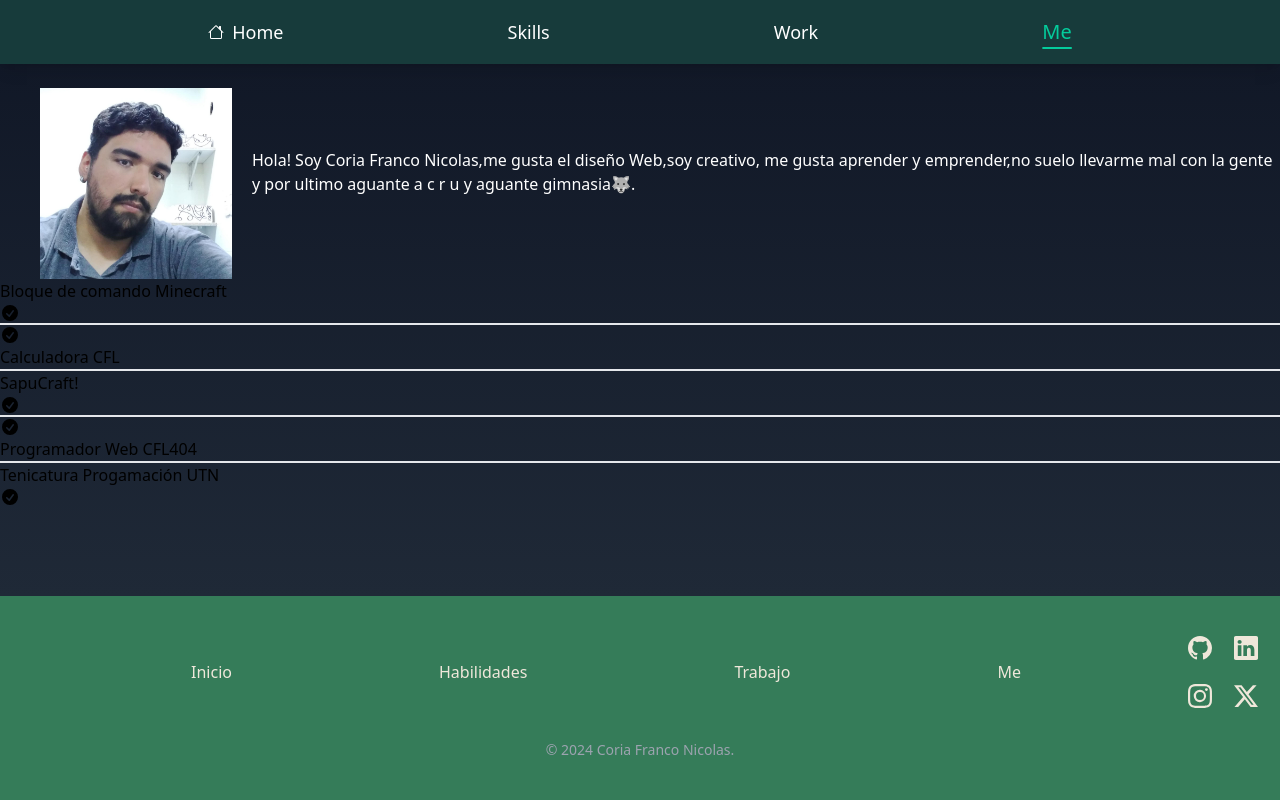
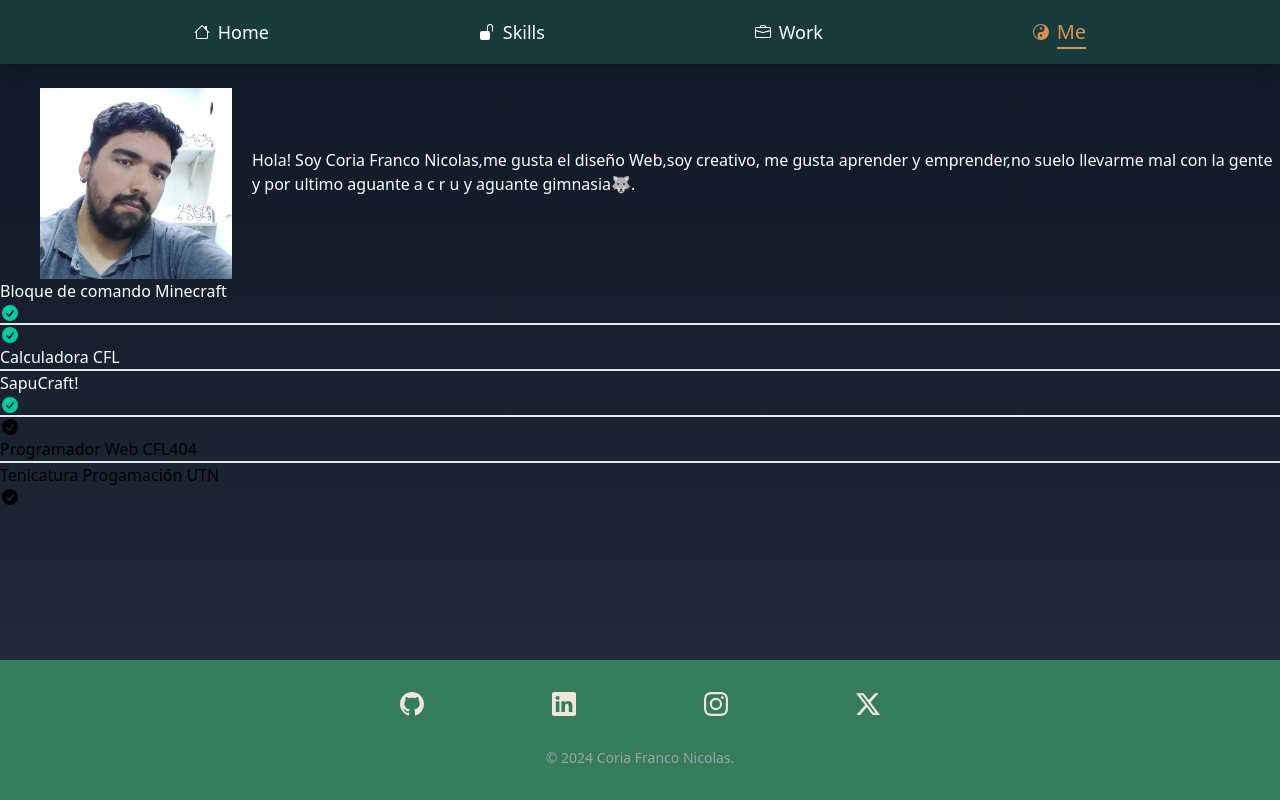
Before and after one commit to NekoBamBam/portfolio, a React (Vite) app: page /me in a window 1280 px wide. Built offline with nearby package versions, Linux system fonts and the light colour scheme.

Commit message:
arreglo footer,navbar y links skills

```diff
--- a/src/App.jsx
+++ b/src/App.jsx
@@ -15,7 +15,6 @@ function App() {
       <Routes>
         <Route path="/" element={<Layout />}>
           <Route index element={<Home />} />
-          {/* <Route path="contact" element={<Contact />} /> */}
           <Route path="skills" element={<Skills />} />
           <Route path="work" element={<Work />} />
           <Route path="me" element={<Me />} />
--- a/src/components/Footer.jsx
+++ b/src/components/Footer.jsx
@@ -1,65 +1,26 @@
 import { Link } from "react-router-dom";
 
-const MailButton = () => {
-  const mailtoLink =
-    "mailto:corinnicolas21@gmail.com?subject=Asunto%20del%20correo&body=Hola%20aquí%20va%20el%20mensaje";
-};
 const Footer = () => {
   return (
-    <footer className="bg-[#357c59] text-[#EFE7DA] py-10  ">
-      <div className="container mx-auto px-6 ">
-        <div className="flex flex-col md:flex-row justify-end items-center space-y-6 md:space-y-0">
-          {/* Información de contacto */}
-          {/* <div className="text-center md:text-left flex place-items-end  h-full ">
-            <h2 className="text-2xl font-semibold items-center ">Contacto: </h2>
-            <p className="text-lg mt-0">
-              Puedes escribirme a:{" "}
-              <a
-                href="mailto:correo@dominio.com"
-                className="text-[#9b3226] hover:text-[#d39152] hover:underline"
-              >
-                coriannicolas21@gmail.com
-              </a>
-            </p>
-          </div> */}
+    <footer className="bg-[#357c59] text-[#EFE7DA] py-8">
+  <div className="container mx-auto px-6">
+    <div className="flex flex-col md:flex-row justify-center items-center space-y-6 md:space-y-0">
 
-          {/* Enlaces */}
-          <div className="w-full">
-            <div className="flex flex-col md:flex-row space-y-4 place-content-evenly md:space-y-0 md:space-x-10 text-center">
-              <Link to="/" className="hover:text-[#d39152] hover:underline">
-                Inicio
-              </Link>
-              <Link
-                to="/skills"
-                className="hover:text-[#d39152] hover:underline"
-              >
-                Habilidades
-              </Link>
-              <Link to="/work" className="hover:text-[#d39152] hover:underline">
-                Trabajo
-              </Link>
-              <Link
-                to="/me"
-                className="hover:text-[#d39152] hover:underline"
-              >
-                Me
-              </Link>
-            </div>
-          </div>
       {/* Redes sociales */}
-          <div className=" right-0 grid grid-cols-2 gap-6">
+      <div className="grid grid-cols-4 gap-32">
         <a
           href="https://github.com/NekoBamBam"
           target="_blank"
           rel="noopener noreferrer"
-              className="hover:text-[#d39152] "
+          className="hover:text-[#d39152] tooltip"
+          data-tip="Github!"
         >
           <svg
             xmlns="http://www.w3.org/2000/svg"
             width="24"
             height="24"
             fill="currentColor"
-                class="bi bi-github"
+            className="bi bi-github"
             viewBox="0 0 16 16"
           >
             <path d="M8 0C3.58 0 0 3.58 0 8c0 3.54 2.29 6.53 5.47 7.59.4.07.55-.17.55-.38 0-.19-.01-.82-.01-1.49-2.01.37-2.53-.49-2.69-.94-.09-.23-.48-.94-.82-1.13-.28-.15-.68-.52-.01-.53.63-.01 1.08.58 1.23.82.72 1.21 1.87.87 2.33.66.07-.52.28-.87.51-1.07-1.78-.2-3.64-.89-3.64-3.95 0-.87.31-1.59.82-2.15-.08-.2-.36-1.02.08-2.12 0 0 .67-.21 2.2.82.64-.18 1.32-.27 2-.27s1.36.09 2 .27c1.53-1.04 2.2-.82 2.2-.82.44 1.1.16 1.92.08 2.12.51.56.82 1.27.82 2.15 0 3.07-1.87 3.75-3.65 3.95.29.25.54.73.54 1.48 0 1.07-.01 1.93-.01 2.2 0 .21.15.46.55.38A8.01 8.01 0 0 0 16 8c0-4.42-3.58-8-8-8" />
@@ -69,14 +30,15 @@ const Footer = () => {
           href="https://www.linkedin.com/in/franco-nicolas-coria-208101215/"
           target="_blank"
           rel="noopener noreferrer"
-              className="hover:text-[#d39152] "
+          className="hover:text-[#d39152] tooltip"
+          data-tip="Linkedin!"
         >
           <svg
             xmlns="http://www.w3.org/2000/svg"
             width="24"
             height="24"
             fill="currentColor"
-                class="bi bi-linkedin"
+            className="bi bi-linkedin"
             viewBox="0 0 16 16"
           >
             <path d="M0 1.146C0 .513.526 0 1.175 0h13.65C15.474 0 16 .513 16 1.146v13.708c0 .633-.526 1.146-1.175 1.146H1.175C.526 16 0 15.487 0 14.854zm4.943 12.248V6.169H2.542v7.225zm-1.2-8.212c.837 0 1.358-.554 1.358-1.248-.015-.709-.52-1.248-1.342-1.248S2.4 3.226 2.4 3.934c0 .694.521 1.248 1.327 1.248zm4.908 8.212V9.359c0-.216.016-.432.08-.586.173-.431.568-.878 1.232-.878.869 0 1.216.662 1.216 1.634v3.865h2.401V9.25c0-2.22-1.184-3.252-2.764-3.252-1.274 0-1.845.7-2.165 1.193v.025h-.016l.016-.025V6.169h-2.4c.03.678 0 7.225 0 7.225z" />
@@ -86,14 +48,15 @@ const Footer = () => {
           href="https://www.instagram.com/coriannicolas/"
           target="_blank"
           rel="noopener noreferrer"
-              className="hover:text-[#d39152] "
+          className="hover:text-[#d39152] tooltip"
+          data-tip="Instagram!"
         >
           <svg
             xmlns="http://www.w3.org/2000/svg"
             width="24"
             height="24"
             fill="currentColor"
-                class="bi bi-instagram"
+            className="bi bi-instagram"
             viewBox="0 0 16 16"
           >
             <path d="M8 0C5.829 0 5.556.01 4.703.048 3.85.088 3.269.222 2.76.42a3.9 3.9 0 0 0-1.417.923A3.9 3.9 0 0 0 .42 2.76C.222 3.268.087 3.85.048 4.7.01 5.555 0 5.827 0 8.001c0 2.172.01 2.444.048 3.297.04.852.174 1.433.372 1.942.205.526.478.972.923 1.417.444.445.89.719 1.416.923.51.198 1.09.333 1.942.372C5.555 15.99 5.827 16 8 16s2.444-.01 3.298-.048c.851-.04 1.434-.174 1.943-.372a3.9 3.9 0 0 0 1.416-.923c.445-.445.718-.891.923-1.417.197-.509.332-1.09.372-1.942C15.99 10.445 16 10.173 16 8s-.01-2.445-.048-3.299c-.04-.851-.175-1.433-.372-1.941a3.9 3.9 0 0 0-.923-1.417A3.9 3.9 0 0 0 13.24.42c-.51-.198-1.092-.333-1.943-.372C10.443.01 10.172 0 7.998 0zm-.717 1.442h.718c2.136 0 2.389.007 3.232.046.78.035 1.204.166 1.486.275.373.145.64.319.92.599s.453.546.598.92c.11.281.24.705.275 1.485.039.843.047 1.096.047 3.231s-.008 2.389-.047 3.232c-.035.78-.166 1.203-.275 1.485a2.5 2.5 0 0 1-.599.919c-.28.28-.546.453-.92.598-.28.11-.704.24-1.485.276-.843.038-1.096.047-3.232.047s-2.39-.009-3.233-.047c-.78-.036-1.203-.166-1.485-.276a2.5 2.5 0 0 1-.92-.598 2.5 2.5 0 0 1-.6-.92c-.109-.281-.24-.705-.275-1.485-.038-.843-.046-1.096-.046-3.233s.008-2.388.046-3.231c.036-.78.166-1.204.276-1.486.145-.373.319-.64.599-.92s.546-.453.92-.598c.282-.11.705-.24 1.485-.276.738-.034 1.024-.044 2.515-.045zm4.988 1.328a.96.96 0 1 0 0 1.92.96.96 0 0 0 0-1.92m-4.27 1.122a4.109 4.109 0 1 0 0 8.217 4.109 4.109 0 0 0 0-8.217m0 1.441a2.667 2.667 0 1 1 0 5.334 2.667 2.667 0 0 1 0-5.334" />
@@ -103,14 +66,15 @@ const Footer = () => {
           href="https://x.com/Neko_BamBam"
           target="_blank"
           rel="noopener noreferrer"
-              className="hover:text-[#d39152] "
+          className="hover:text-[#d39152] tooltip"
+          data-tip="Twitter!"
         >
           <svg
             xmlns="http://www.w3.org/2000/svg"
             width="24"
             height="24"
             fill="currentColor"
-                class="bi bi-twitter-x"
+            className="bi bi-twitter-x"
             viewBox="0 0 16 16"
           >
             <path d="M12.6.75h2.454l-5.36 6.142L16 15.25h-4.937l-3.867-5.07-4.425 5.07H.316l5.733-6.57L0 .75h5.063l3.495 4.633L12.601.75Zm-.86 13.028h1.36L4.323 2.145H2.865z" />
@@ -120,11 +84,12 @@ const Footer = () => {
     </div>
 
     {/* Copyright */}
-        <div className="text-center mt-8 text-sm text-gray-400 ">
+    <div className="text-center mt-8 text-sm text-gray-400">
       <p>&copy; 2024 Coria Franco Nicolas.</p>
     </div>
   </div>
 </footer>
+
   );
 };
 
--- a/src/components/Navbar.jsx
+++ b/src/components/Navbar.jsx
@@ -17,9 +17,55 @@ const routes = [
     ),
     label: "Home",
   },
-  { path: "/skills", label: "Skills" },
-  { path: "/work", label: "Work" },
-  { path: "/me", label: "Me" },
+  {
+    path: "/skills",
+    icon: (
+      <svg
+        xmlns="http://www.w3.org/2000/svg"
+        width="16"
+        height="16"
+        fill="currentColor"
+        class="bi bi-unlock-fill"
+        viewBox="0 0 16 16"
+      >
+        <path d="M11 1a2 2 0 0 0-2 2v4a2 2 0 0 1 2 2v5a2 2 0 0 1-2 2H3a2 2 0 0 1-2-2V9a2 2 0 0 1 2-2h5V3a3 3 0 0 1 6 0v4a.5.5 0 0 1-1 0V3a2 2 0 0 0-2-2" />
+      </svg>
+    ),
+    label: "Skills",
+  },
+  {
+    path: "/work",
+    icon: (
+      <svg
+        xmlns="http://www.w3.org/2000/svg"
+        width="16"
+        height="16"
+        fill="currentColor"
+        class="bi bi-briefcase"
+        viewBox="0 0 16 16"
+      >
+        <path d="M6.5 1A1.5 1.5 0 0 0 5 2.5V3H1.5A1.5 1.5 0 0 0 0 4.5v8A1.5 1.5 0 0 0 1.5 14h13a1.5 1.5 0 0 0 1.5-1.5v-8A1.5 1.5 0 0 0 14.5 3H11v-.5A1.5 1.5 0 0 0 9.5 1zm0 1h3a.5.5 0 0 1 .5.5V3H6v-.5a.5.5 0 0 1 .5-.5m1.886 6.914L15 7.151V12.5a.5.5 0 0 1-.5.5h-13a.5.5 0 0 1-.5-.5V7.15l6.614 1.764a1.5 1.5 0 0 0 .772 0M1.5 4h13a.5.5 0 0 1 .5.5v1.616L8.129 7.948a.5.5 0 0 1-.258 0L1 6.116V4.5a.5.5 0 0 1 .5-.5" />
+      </svg>
+    ),
+    label: "Work",
+  },
+  {
+    path: "/me",
+    icon: (
+      <svg
+        xmlns="http://www.w3.org/2000/svg"
+        width="16"
+        height="16"
+        fill="currentColor"
+        class="bi bi-yin-yang"
+        viewBox="0 0 16 16"
+      >
+        <path d="M9.167 4.5a1.167 1.167 0 1 1-2.334 0 1.167 1.167 0 0 1 2.334 0" />
+        <path d="M8 0a8 8 0 1 0 0 16A8 8 0 0 0 8 0M1 8a7 7 0 0 1 7-7 3.5 3.5 0 1 1 0 7 3.5 3.5 0 1 0 0 7 7 7 0 0 1-7-7m7 4.667a1.167 1.167 0 1 1 0-2.334 1.167 1.167 0 0 1 0 2.334" />
+      </svg>
+    ),
+    label: " Me",
+  },
 ];
 
 function Navbar() {
@@ -35,8 +81,8 @@ function Navbar() {
               className={`flex items-center gap-2 px-4 py-2 transition-all duration-300 rounded-md
                 ${
                   location.pathname === path
-                    ? "text-[#04cc9c] text-xl underline underline-offset-8"
-                    : "text-white hover:text-[#04cc9c]"
+                    ? "text-[#d39152] text-xl underline underline-offset-8"
+                    : "text-white hover:text-[#d39152]"
                 }`}
             >
               {icon}
--- a/src/pages/Me.jsx
+++ b/src/pages/Me.jsx
@@ -19,7 +19,7 @@ function Me() {
         </div>
         <ul className="timeline timeline-vertical ">
           <li>
-            <div className="timeline-start timeline-box">
+            <div className="timeline-start timeline-box text-white">
               Bloque de comando Minecraft
             </div>
             <div className="timeline-middle">
@@ -27,7 +27,7 @@ function Me() {
                 xmlns="http://www.w3.org/2000/svg"
                 viewBox="0 0 20 20"
                 fill="currentColor"
-                className="text-primary h-5 w-5"
+                className="text-[#04cc9c] h-5 w-5"
               >
                 <path
                   fillRule="evenodd"
@@ -36,16 +36,16 @@ function Me() {
                 />
               </svg>
             </div>
-            <hr className="bg-primary" />
+            <hr className="bg-[#04cc9c]" />
           </li>
           <li>
-            <hr className="bg-primary" />
+            <hr className="bg-[#04cc9c]" />
             <div className="timeline-middle">
               <svg
                 xmlns="http://www.w3.org/2000/svg"
                 viewBox="0 0 20 20"
                 fill="currentColor"
-                className="text-primary h-5 w-5"
+                className="text-[#04cc9c] h-5 w-5"
               >
                 <path
                   fillRule="evenodd"
@@ -54,18 +54,18 @@ function Me() {
                 />
               </svg>
             </div>
-            <div className="timeline-end timeline-box">Calculadora CFL</div>
-            <hr className="bg-primary" />
+            <div className="timeline-end timeline-box text-white">Calculadora CFL</div>
+            <hr className="bg-[#04cc9c]" />
           </li>
           <li>
-            <hr className="bg-primary" />
-            <div className="timeline-start timeline-box">SapuCraft!</div>
+            <hr className="bg-[#04cc9c]" />
+            <div className="timeline-start timeline-box text-white">SapuCraft!</div>
             <div className="timeline-middle">
               <svg
                 xmlns="http://www.w3.org/2000/svg"
                 viewBox="0 0 20 20"
                 fill="currentColor"
-                className="text-primary h-5 w-5"
+                className="text-[#04cc9c] h-5 w-5"
               >
                 <path
                   fillRule="evenodd"
@@ -74,7 +74,7 @@ function Me() {
                 />
               </svg>
             </div>
-            <hr />
+            <hr className="bg-[#04cc9c]" />
           </li>
           <li>
             <hr />
@@ -95,7 +95,7 @@ function Me() {
             <div className="timeline-end timeline-box">
               Programador Web CFL404
             </div>
-            <hr />
+            <hr className="" />
           </li>
           <li>
             <hr />
--- a/src/pages/Skills.jsx
+++ b/src/pages/Skills.jsx
@@ -1,33 +1,35 @@
 import React from "react";
 import { CircularProgressbar, buildStyles } from "react-circular-progressbar";
 import "react-circular-progressbar/dist/styles.css";
-import Footer from "../components/Footer";
 
 const skills = [
-  { name: "JavaScript", percentage: 85, color: "#f7df1e" },
-  { name: "React", percentage: 80, color: "#61dafb" },
-  { name: "CSS", percentage: 90, color: "#264de4" },
-  { name: "Node.js", percentage: 75, color: "#3c873a" },
-  { name: "UI/UX Design", percentage: 70, color: "#ff5722" },
-  { name: "SQL", percentage: 50, color: "#EF3E36" },
+  { name: "JavaScript", percentage: 85, color: "#f7df1e", link: "https://developer.mozilla.org/es/docs/Web/JavaScript/Guide/Introduction" },
+  { name: "React", percentage: 80, color: "#61dafb", link: "https://reactjs.org/" },
+  { name: "CSS", percentage: 90, color: "#264de4", link: "https://developer.mozilla.org/es/docs/Web/CSS" },
+  { name: "Node.js", percentage: 75, color: "#3c873a", link: "https://nodejs.org/en/" },
+  { name: "UI/UX Design", percentage: 70, color: "#ff5722", link: "https://www.interaction-design.org/literature/topics/ui-design" },
+  { name: "SQL", percentage: 50, color: "#EF3E36", link: "https://datademia.es/blog/que-es-sql" },
 ];
 
 function SkillsPage() {
   return (
-    <div className=" bg-gradient-to-b from-gray-900 to-gray-800 text-white flex flex-col">
+    <div className="bg-gradient-to-b from-gray-900 to-gray-800 text-white flex flex-col">
       {/* Contenido principal */}
-      <div className="flex-grow flex flex-col items-center py-10 ">
+      <div className="flex-grow flex flex-col items-center py-10">
         <h1 className="text-4xl font-bold mb-8 text-[#0daab7]">My Skills</h1>
         <p className="text-lg text-gray-400 mb-12 w-4/5 text-center">
           Estas son algunas de mis habilidades técnicas y creativas, con un
           enfoque en desarrollo web y diseño intuitivo.
         </p>
-        <div className="grid grid-cols-1 sm:grid-cols-2 lg:grid-cols-3 gap-10 ">
+        <div className="grid grid-cols-1 sm:grid-cols-2 lg:grid-cols-3 gap-10">
           {skills.map((skill, index) => (
-            <div
+            <a
               key={index}
-              className={`flex flex-col items-center gap-4 bg-gray-800 p-6 rounded-lg shadow-md drop-shadow-md shadow-cyan-300
-                       transform transition-transform duration-300 hover:scale-105 hover:shadow-2xl`}
+              href={skill.link}
+              target="_blank"
+              rel="noopener noreferrer"
+              className="flex flex-col items-center gap-4 bg-gray-800 p-6 rounded-lg shadow-md drop-shadow-md shadow-[#049c92]
+                transform transition-transform duration-300 hover:scale-105 hover:shadow-2xl"
             >
               <CircularProgressbar
                 value={skill.percentage}
@@ -41,13 +43,10 @@ function SkillsPage() {
                 className="w-24 h-24"
               />
               <h2 className="text-xl font-semibold">{skill.name}</h2>
-            </div>
+            </a>
           ))}
         </div>
       </div>
-
-      {/* Footer */}
-      <Footer />
     </div>
   );
 }
```
Also changed, not shown: src/pages/NotFound.jsx (+17 -17 lines), src/assets/logo3.png (added). Lines whose indentation alone changed are shown as unchanged.
